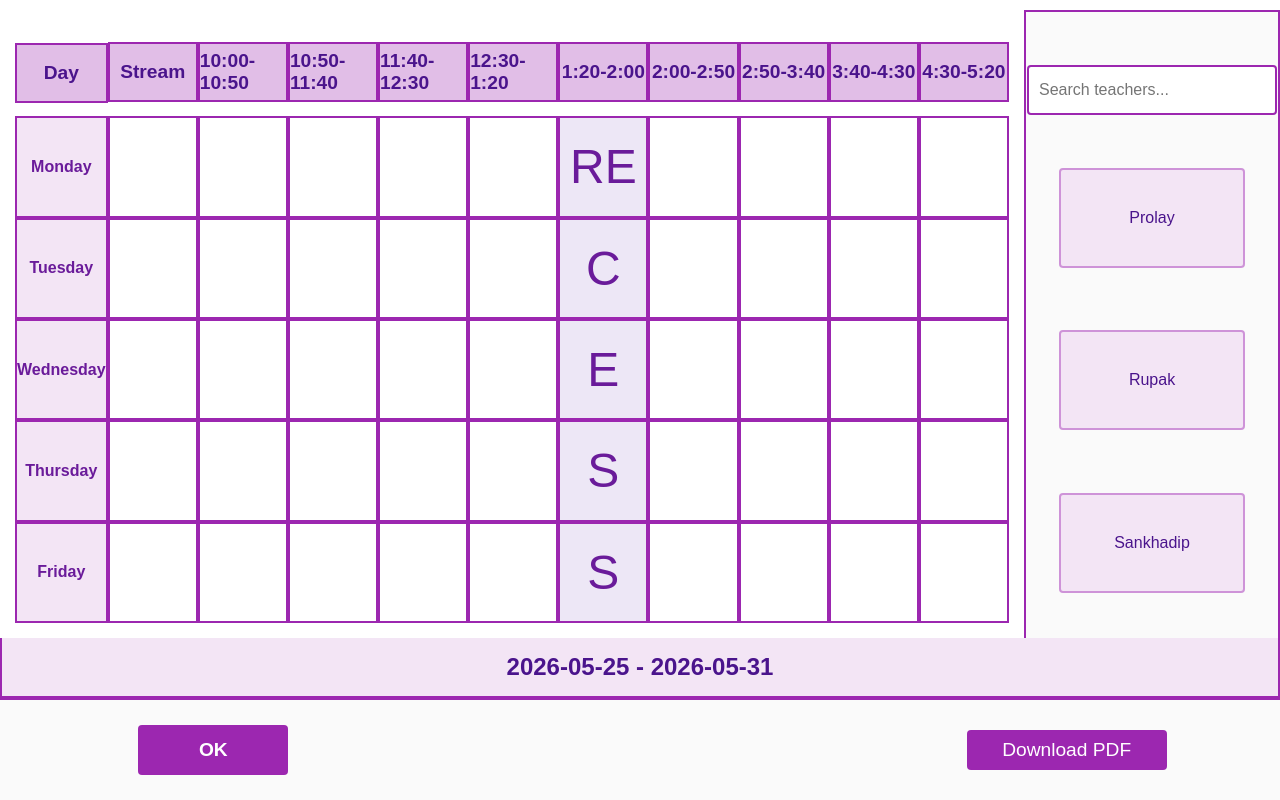
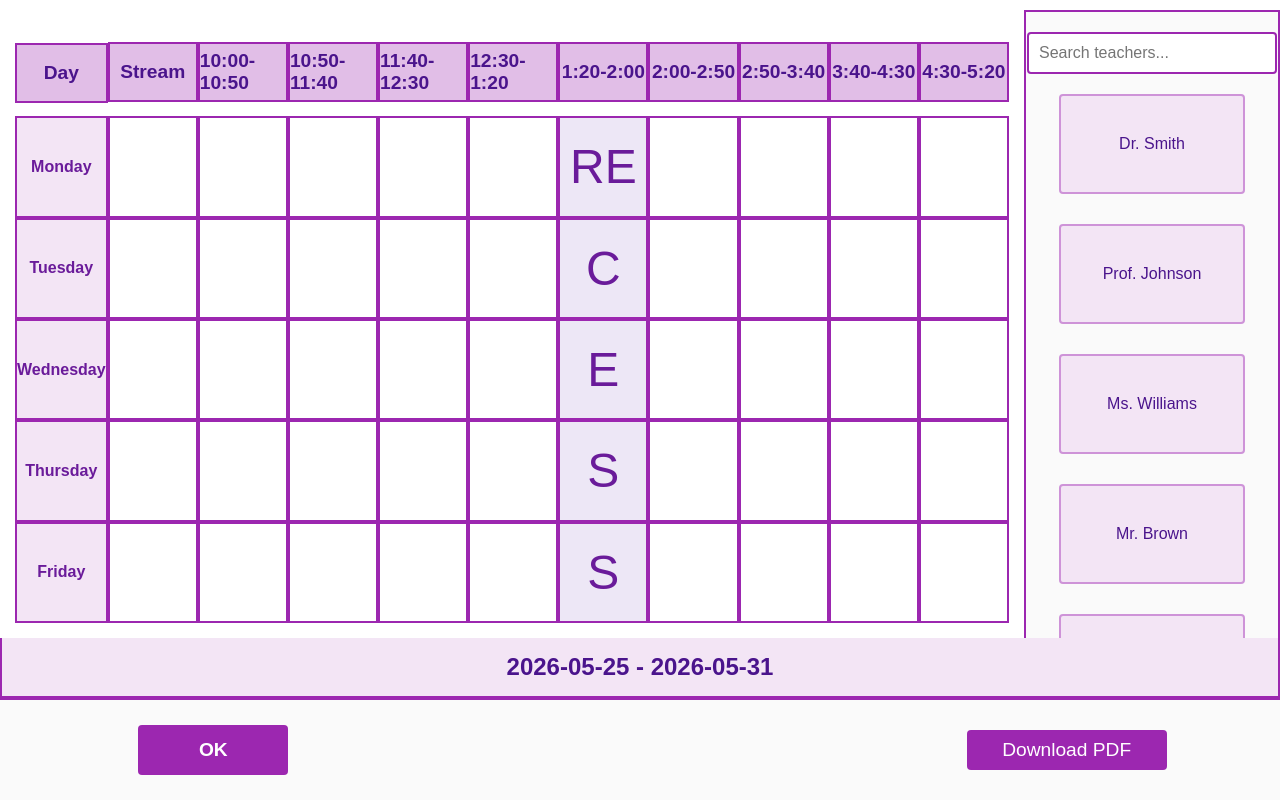
Before and after one commit to Satyanweshi01/Schedulo, a Flask app: page /editor/ in a window 1280 px wide. Run offline with Flask 3, Linux system fonts and the light colour scheme.

Commit message:
Restore editor mock teachers

```diff
--- a/app/blueprints/editor/routes.py
+++ b/app/blueprints/editor/routes.py
@@ -1,18 +1,9 @@
 from . import editor_bp # from current package importing the editor_bp from __init__
 from flask import render_template
 from .services import week
-from ...extensions import db
-from ...models import Teacher
 
 @editor_bp.route("/")
 def index():
     # week data
     current_week = week()
-    teachers = db.session.execute(
-        db.select(Teacher).order_by(Teacher.teacher_id)
-    ).scalars().all()
-    teacher_data = [
-        {"id": teacher.teacher_id, "name": teacher.name}
-        for teacher in teachers
-    ]
-    return render_template("editor.html", week=current_week, teachers=teacher_data)
+    return render_template("editor.html",week=current_week)
--- a/app/blueprints/editor/templates/editor.html
+++ b/app/blueprints/editor/templates/editor.html
@@ -125,9 +125,6 @@
         </main>
 
         <!-- Load the editor JavaScript after DOM is loaded -->
-        <script>
-            window.editorTeachers = {{ teachers | tojson }};
-        </script>
         <script src="{{ url_for('static', filename='js/editor.js') }}"></script>
     </body>
 </html>
--- a/app/static/js/editor.js
+++ b/app/static/js/editor.js
@@ -53,8 +53,16 @@ document.addEventListener('DOMContentLoaded', function() {
 function initializeEditor() {
     console.log('Initializing Schedulo editor...');
 
-    // Teachers are rendered by Flask from the database when the editor page loads.
-    scheduleState.teachers = window.editorTeachers || [];
+    // TODO: Fetch teachers and subjects from backend API
+    // For now using mock data - replace with actual API call
+    scheduleState.teachers = [
+        { id: 1, name: 'Dr. Smith' },
+        { id: 2, name: 'Prof. Johnson' },
+        { id: 3, name: 'Ms. Williams' },
+        { id: 4, name: 'Mr. Brown' },
+        { id: 5, name: 'Dr. Davis' },
+        { id:6, name: 'MD SIR'},
+    ];
 
     // Initialize empty schedule structure
     scheduleState.days.forEach(day => {
```
